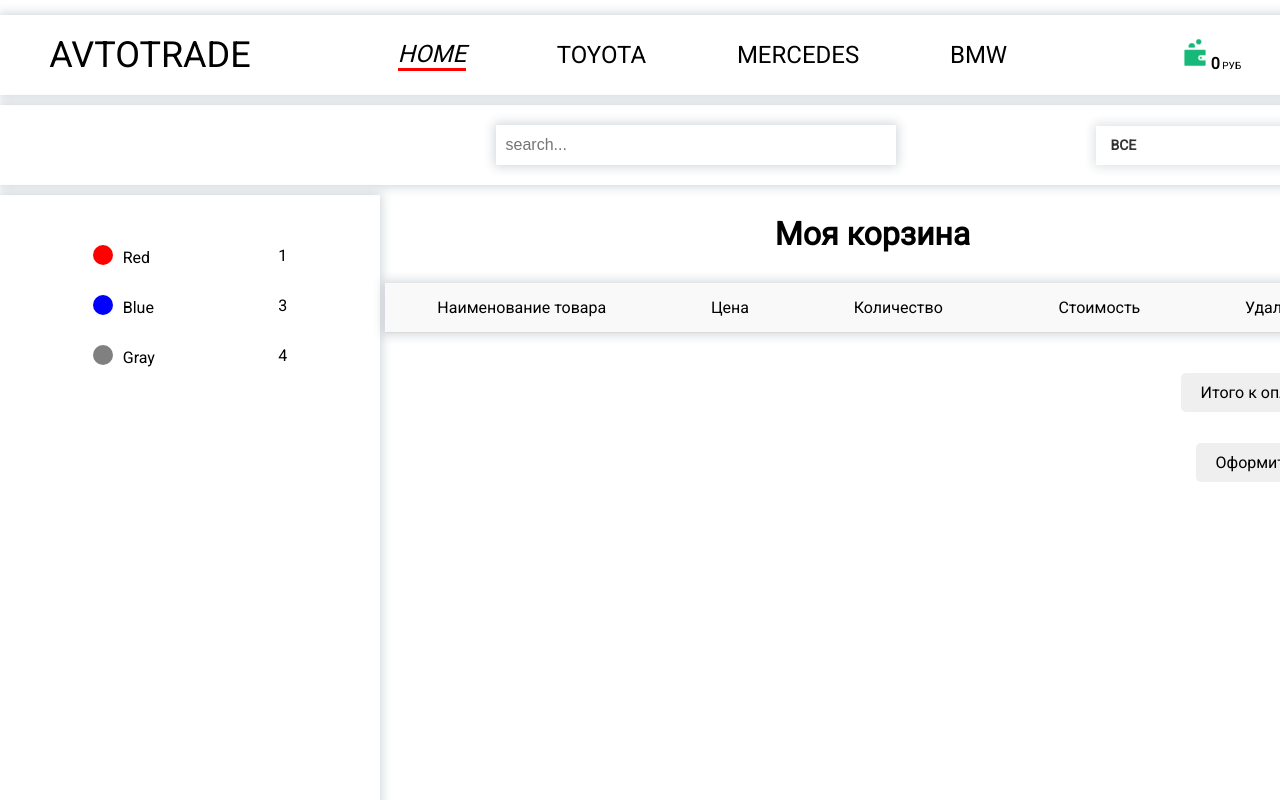
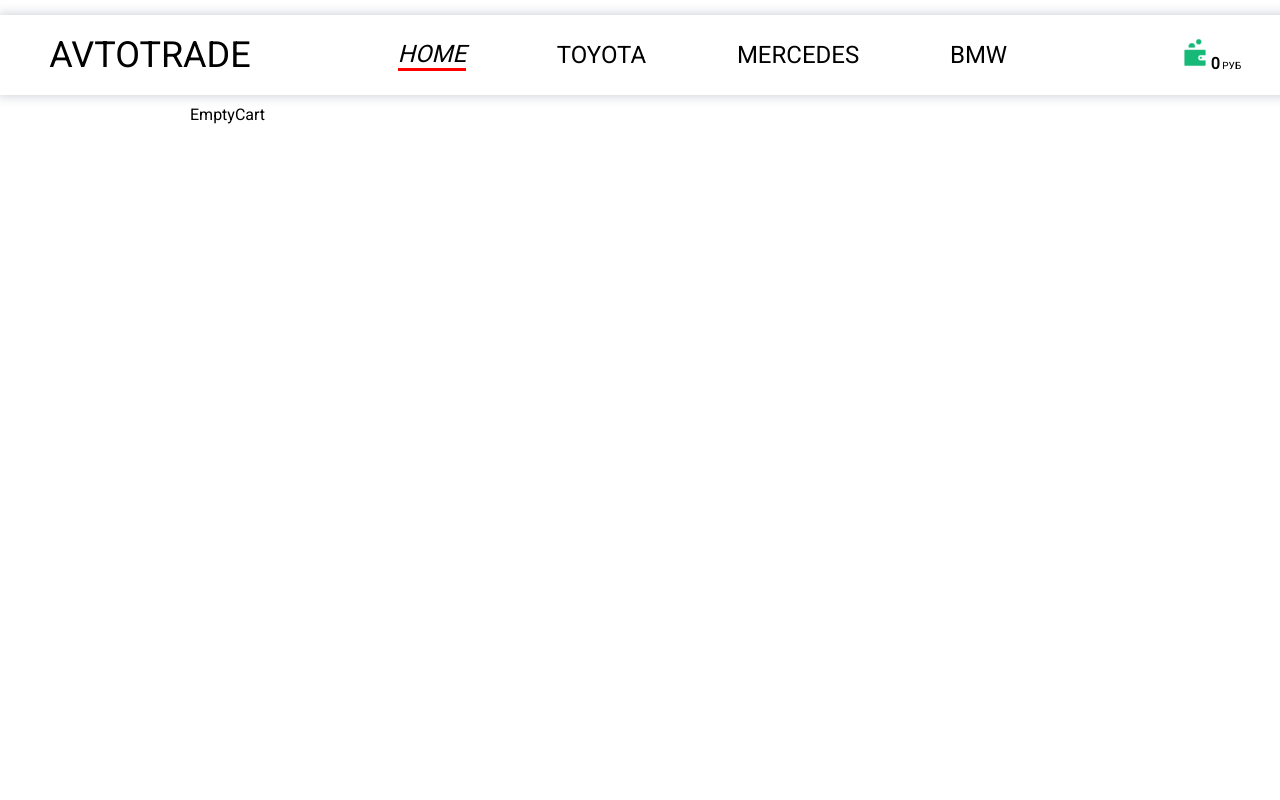
Before and after one commit to YuberRoshe70/react-one, a React (Create React App) app: page /cart in a window 1280 px wide. Shown: the top 800 px of the page. Built offline with nearby package versions, Linux system fonts and the light colour scheme.

Commit message:
modification

```diff
--- a/src/App.js
+++ b/src/App.js
@@ -1,54 +1,16 @@
 import React from "react";
+import { Routes, Route } from "react-router-dom";
 
-
-import {Routes, Route} from "react-router-dom";
 import "./App.css";
-import axios from "axios";
-import DB from "./assets/DB.json";
-import Header from "./components/Header";
-import InputBlock from "./components/inputBlock/InputBlock.jsx";
 import Sidebar from "./components/Sidebar";
 import Toyota from "./pages/Toyota";
 import Home from "./pages/Home";
 import Mercedes from "./pages/Mercedes";
 import Bmw from "./pages/Bmw";
 import Cart from "./components/Cart";
+import HeaderBlock from "./components/HeaderBlock";
 
 function App() {
-  const [option, setOption] = React.useState(0);
-  const [modelsIndex, setModelsIndex] = React.useState(0);
-
-  //-------------------------------------
-
-  const sortAlfabet = () => {
-    DB.sort((a, b) => a.title.localeCompare(b.title));
-  };
-  const sortRating = () => {
-    return DB.sort((a, b) => a.rating - b.rating).reverse();
-  };
-
-  const sortPrice = () => {
-    DB.sort((a, b) => a.price - b.price);
-  };
-
-  const sortAll = () => {
-    DB.sort((a, b) => a.id - b.id);
-  };
-
-  const optionValue = (i) => {
-    if (i === 2) {
-      sortPrice();
-    }
-    if (i === 3) {
-      sortRating();
-    }
-    if (i === 1) {
-      sortAlfabet();
-    }
-    if (i === 0) {
-      sortAll();
-    }
-  };
 
   //---------------------------------------
 
@@ -69,36 +31,21 @@ function App() {
 
   return (
     <div className="App">
-      <div className="container">
-        <Header modelsIndex={modelsIndex} setModelsIndex={setModelsIndex} />
-      </div>
-      <div className="container">
-        <InputBlock
-          option={option}
-          setOption={setOption}
-          optionValue={(i) => optionValue(i)}
-        />
-      </div>
+      <HeaderBlock/>
       <div className="container">
         <div className="wrapper">
-          <Sidebar />
           <div className="block">
             <Routes>
-            <Route path='/' element={ <Home />}/>
-           <Route path='home' element={ <Home />}/>
-           <Route path="toyota" element={ <Toyota />}/>
-           <Route path="mercedes" element={ <Mercedes/>}/>
-           <Route path="bmw" element={ <Bmw/>}/>
-           <Route path="cart" element={<Cart/>}/>
-
-
-
-
+              <Route path="/" element={<Home />} />
+              <Route path="home" element={<Home />} />
+              <Route path="toyota" element={<Toyota />} />
+              <Route path="mercedes" element={<Mercedes />} />
+              <Route path="bmw" element={<Bmw />} />
+              <Route path="cart" element={<Cart />} />
             </Routes>
           </div>
         </div>
       </div>
-
     </div>
   );
 }
--- a/src/components/Cart.jsx
+++ b/src/components/Cart.jsx
@@ -1,13 +1,17 @@
 import React from 'react'
 import { useSelector, useDispatch } from 'react-redux'
-//import { addItems } from "../redux/slices/Cartslice"
+import EmptyCart from "../components/EmptyCart"
 import CartItem from './CartItem'
 
 const Cart = () => {
 
   //const dispatch = useDispatch()
   const item = useSelector((state) => state.cart.items)
-  const { totalPrice} = useSelector((state) => state.cart)
+  const { totalPrice } = useSelector((state) => state.cart)
+
+  if (totalPrice === 0) {
+    return <EmptyCart />
+  }
   return (
     <div className="row" >
       <div className="header_title">
@@ -21,10 +25,8 @@ const Cart = () => {
         <div className="col-2 product_order_delete">Удалить</div>
       </div>
 
-
-
       <div className="table_product">
-       {item.map((item) =>  <CartItem {...item} key={item.id}/>)}
+        {item.map((item) => <CartItem {...item} key={item.id} />)}
 
       </div>
 
--- /dev/null
+++ b/src/components/EmptyCart.jsx
@@ -0,0 +1,9 @@
+import React from 'react'
+
+const EmptyCart = () => {
+  return (
+    <div>EmptyCart</div>
+  )
+}
+
+export default EmptyCart
--- a/src/components/Header.jsx
+++ b/src/components/Header.jsx
@@ -4,7 +4,7 @@ import { useSelector, useDispatch } from 'react-redux'
 //import { setModelsIndex } from '../redux/slices/Modelsslice'
 
 const Header = ({ modelsIndex, setModelsIndex }) => {
-  const { totalPrice,items } = useSelector((state) => state.cart)
+  const { totalPrice } = useSelector((state) => state.cart)
 
 
   // const modelsIndex = useSelector((state) => state.modelReducer.modelsIndex)
@@ -13,8 +13,6 @@ const Header = ({ modelsIndex, setModelsIndex }) => {
   const findModel = (i) => {
     //dispatch(setModelsIndex(i))
     setModelsIndex(i)
-
-
   }
 
   const models = ['HOME', 'TOYOTA', 'MERCEDES ', 'BMW']
@@ -27,14 +25,14 @@ const Header = ({ modelsIndex, setModelsIndex }) => {
         <ul className='header__ul'>
 
           {models.map((item, i) => <li onClick={() => findModel(i)} className={modelsIndex === i ? 'active' : ''}
-            key={i}><Link to={item} > {item}</Link></li>)}
+            key={i}><Link to={item}   > {item}</Link></li>)}
         </ul>
       </div>
       <div className="header__cart"><Link to="cart">
         <img src='images/wallet.png' />
         <b>{totalPrice}</b>
         <span> руб</span> </Link>
-        </div>
+      </div>
     </div>
   )
 }
--- /dev/null
+++ b/src/components/HeaderBlock.jsx
@@ -0,0 +1,16 @@
+import React from 'react'
+import Header from './Header'
+const HeaderBlock = () => {
+
+  const [modelsIndex, setModelsIndex] = React.useState(0);
+  return (
+    <>
+      <div className="container">
+        <Header modelsIndex={modelsIndex} setModelsIndex={setModelsIndex} />
+      </div>
+
+    </>
+  )
+}
+
+export default HeaderBlock
--- a/src/pages/Home.jsx
+++ b/src/pages/Home.jsx
@@ -3,22 +3,62 @@ import { useSelector } from "react-redux";
 import Card from "../card/Card";
 import Skeleton from "../card/Skeleton";
 import DB from "../assets/DB.json";
+
+import InputBlock  from '../components/inputBlock/InputBlock'
 const Home = () => {
 
-    // const [option, setOption] = React.useState(0);
-    // const [modelsIndex, setModelsIndex] = React.useState(0);
-    const [isLoading, setIsLoading] = React.useState(false);
+    const [option, setOption] = React.useState(0);
+    const [modelsIndex, setModelsIndex] = React.useState(0);
+    const [isLoading, setIsLoading] = React.useState(true);
     const search = useSelector((state) => state.modelReducer.search);
 
 
-  // React.useEffect(() => {
-  //   setTimeout(() => {
-  //     setIsLoading(false);
-  //   }, 1000);
-  // }, []);
+    const sortAlfabet = () => {
+        DB.sort((a, b) => a.title.localeCompare(b.title));
+      };
+      const sortRating = () => {
+        return DB.sort((a, b) => a.rating - b.rating).reverse();
+      };
+
+      const sortPrice = () => {
+        DB.sort((a, b) => a.price - b.price);
+      };
+
+      const sortAll = () => {
+        DB.sort((a, b) => a.id - b.id);
+      };
+
+      const optionValue = (i) => {
+        if (i === 2) {
+          sortPrice();
+        }
+        if (i === 3) {
+          sortRating();
+        }
+        if (i === 1) {
+          sortAlfabet();
+        }
+        if (i === 0) {
+          sortAll();
+        }
+      };
+
+
+  React.useEffect(() => {
+    setTimeout(() => {
+      setIsLoading(false);
+    }, 1000);
+  }, []);
 
     return (
         <>
+        <div className="container">
+   <InputBlock
+     option={option}
+     setOption={setOption}
+     optionValue={(i) => optionValue(i)}
+   />
+ </div>
             {isLoading
                 ? [...new Array(8)].map((_, i) => <Skeleton key={i} />)
                 : DB.filter((item) =>
```
Also changed, not shown: src/card/Card.jsx (+2 -17 lines), src/components/CartItem.jsx (+5 -9 lines). Lines whose indentation alone changed are shown as unchanged.
